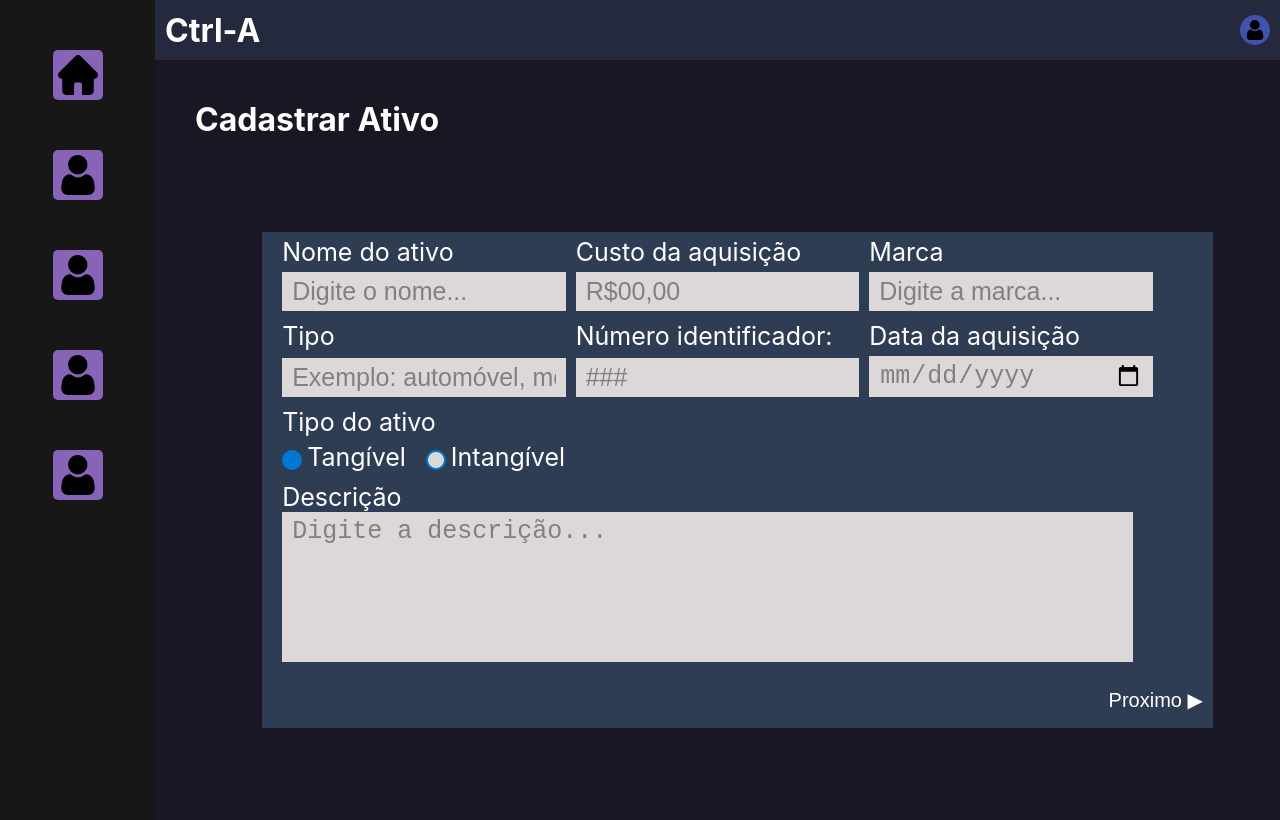
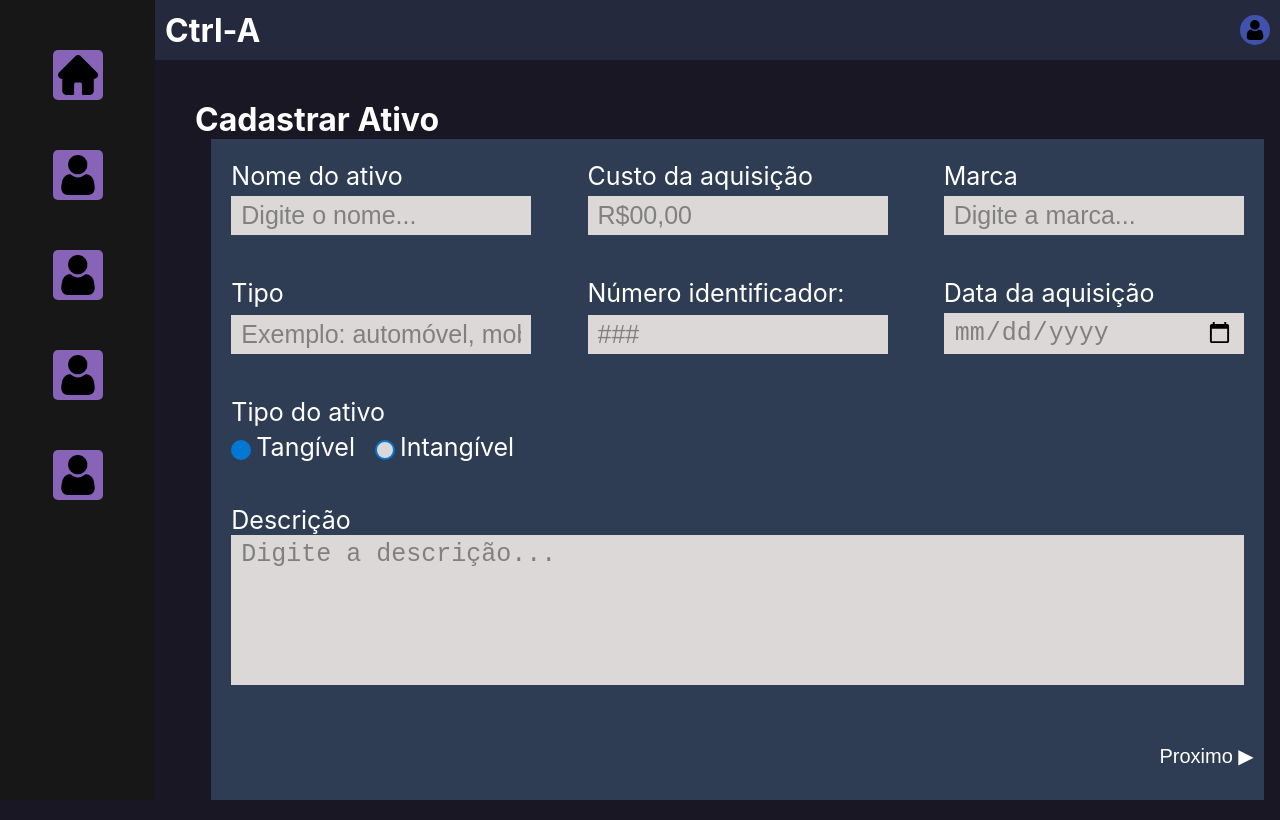
Before and after one commit to equipe-javali/API_3_FRONT, a React (Create React App) app in the folder ctrl-a/: page /CadastroAtivos in a window 1280 px wide. Built offline with nearby package versions, Linux system fonts and the light colour scheme.

Commit message:
GERAL - arrumei as variaveis de altura e largura

```diff
--- a/ctrl-a/src/pages/css/cadastroAtivos.css
+++ b/ctrl-a/src/pages/css/cadastroAtivos.css
@@ -1,18 +1,17 @@
 :root {
     /* Div Forms */
     --minWidthDivFormsAtivo: calc(100vw - var(--paddingDivFormsAtivo));
-    --minHeightDivFormsAtivo: calc(100vh - var(--paddingTopDivFormsAtivo));
+    --HeightDivFormsAtivo: calc(100vh - var(--heightHeader));
     --paddingLeftDivFormsAtivo: 40px;
     --paddingTopDivFormsAtivo: 40px;
 
     /* Forms */
-    --widthFormsAtivo: calc(95% - 2 * var(--paddingHorizontalFormsAtivo));
-    --heightFormsAtivo: calc(80% - 2 * var(--paddingVerticalFormsAtivo));
+    --widthFormsAtivo: 97%;
+    --heightFormsAtivo: 80%;
     --paddingHorizontalFormsAtivo: 40px;
     --paddingVerticalFormsAtivo: 40px;
 
     /* COLUNA */
-    --witdhColunaFormsAtivo: calc(100% - 2 * var(--paddingColunaFormsAtivo));
     --paddingColunaFormsAtivo: 20px;
 
     /* Botão Forms */
@@ -22,7 +21,6 @@
     /* Descrição Forms */
     --paddingVerticalDescricaoForms: 5px;
     --paddingHorizontalDescricaoForms: 10px;
-    --widthDescricaoForms: calc(100% - 2 * var(--paddingHorizontalDescricaoForms))
 }
 
 /*
@@ -35,7 +33,7 @@
     color: var(--branco);
     display: flex;
     flex-direction: column;
-    height: var(--minHeightDivFormsAtivo);
+    min-height: var(--HeightDivFormsAtivo);
     padding-left: var(--paddingLeftDivFormsAtivo);
     padding-top: var(--paddingTopDivFormsAtivo);
     min-width: var(--minWidthDivFormsAtivo);
@@ -44,7 +42,7 @@
 .colunaFormsAtivo {
     display: flex;
     flex-wrap: wrap;
-    width: var(--witdhColunaFormsAtivo);
+    width: 100%;
     padding: 0 var(--paddingColunaFormsAtivo);
     justify-content: space-between;
 }
@@ -68,7 +66,8 @@
     display: flex;
     flex-direction: column;
     width: var(--widthFormsAtivo);
-    height: var(--heightFormsAtivo);
+    min-height: var(--heightFormsAtivo);
+    height: 100%;
 }
 
 .divFormsAtivo>form>* {
@@ -87,7 +86,7 @@
 
 .descricaoFormsAtivo>textarea {
     padding: var(--paddingVerticalDescricaoForms) var(--paddingHorizontalDescricaoForms);
-    width: var(--widthDescricaoForms);
+    width: 100%;
     height: 150px;
     resize: none;
 }
```
